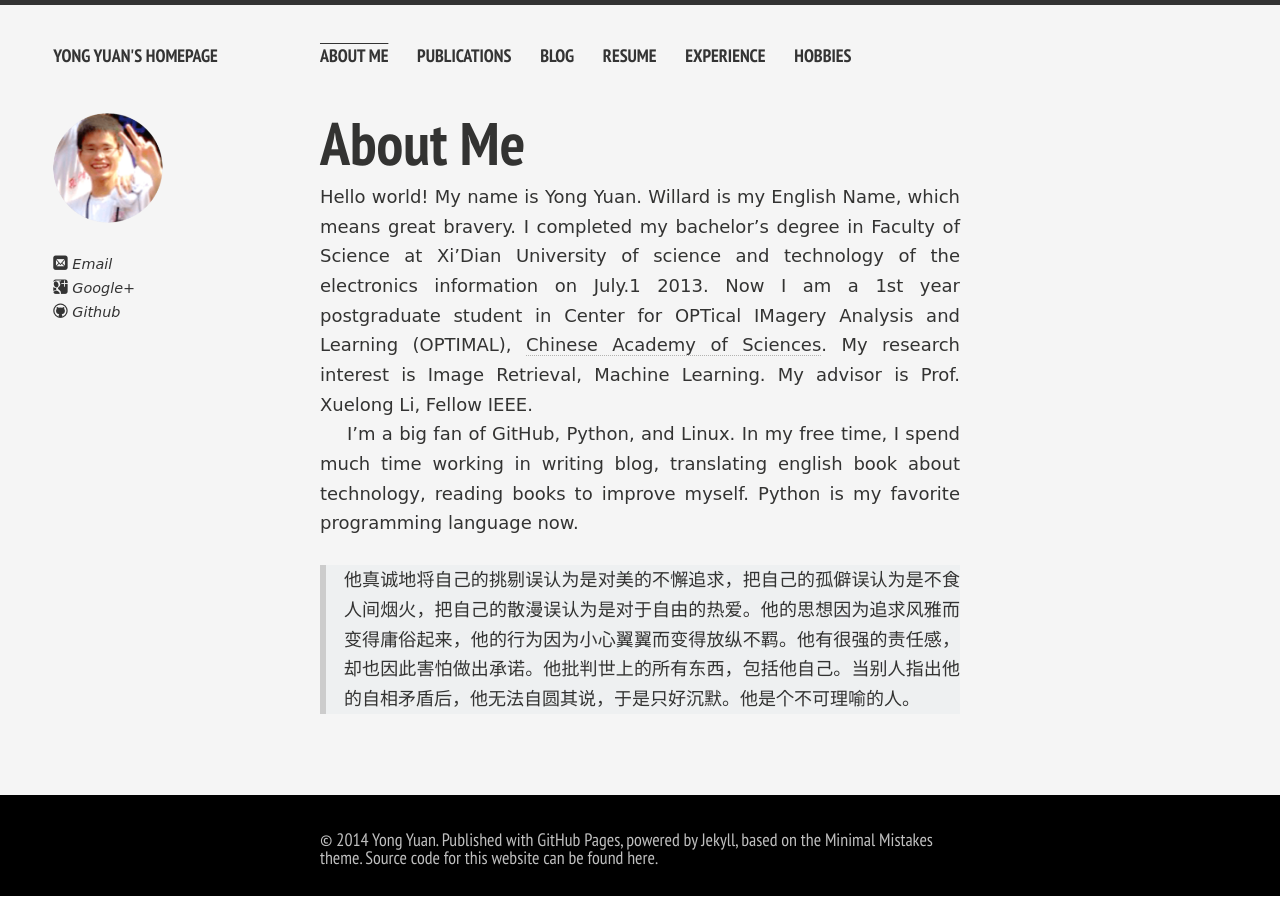
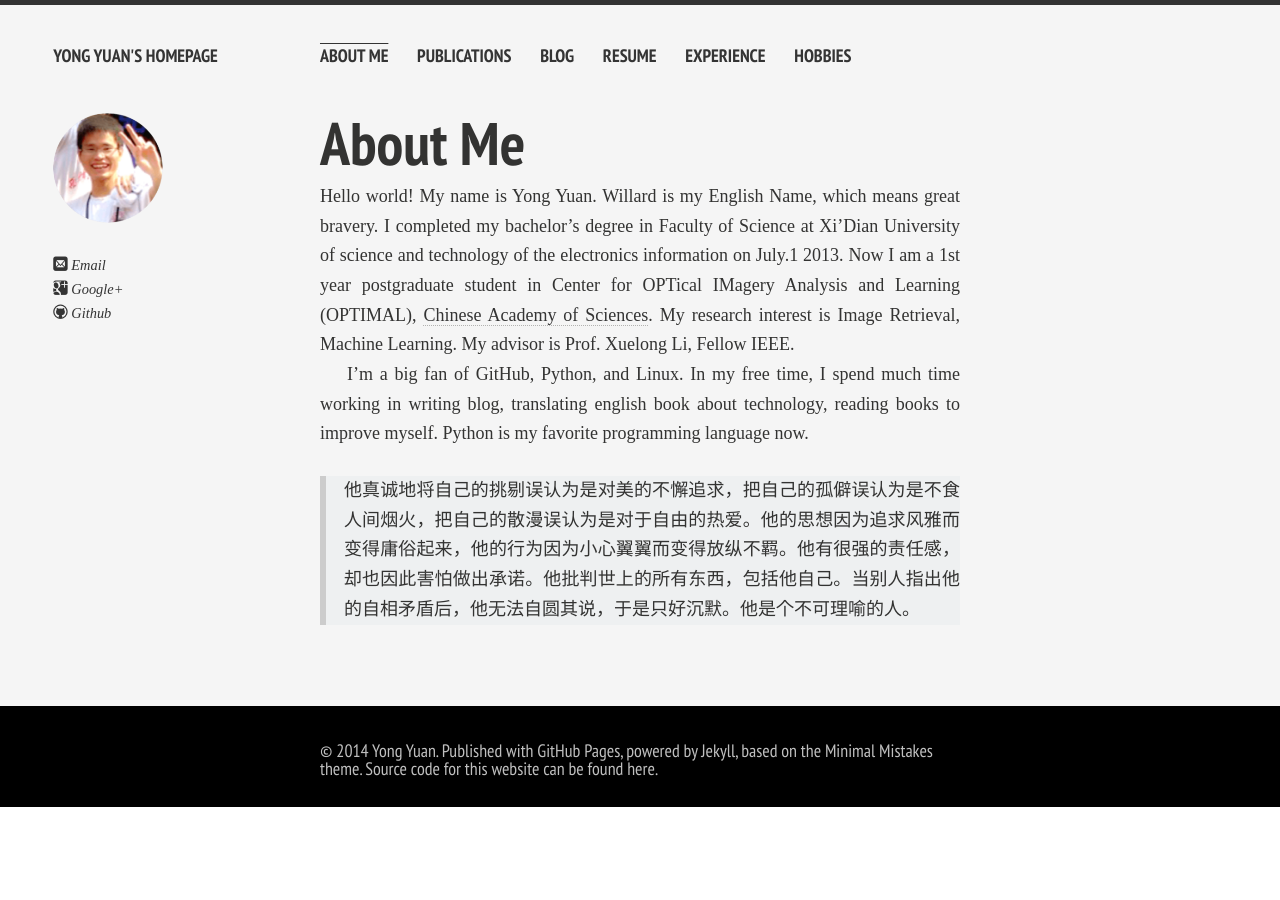
Before and after one commit to yihuicao/willard-yuan.github.com, a Jekyll site: the page built from index.md, in a window 1280 px wide. Built offline with Jekyll 4.4.1, drawn with Linux system fonts in a browser that asks for light colours; nearby versions of some CDN libraries; some web fonts are replaced; Markdown is read by kramdown in place of the engine named in the settings.

Commit message:
Update main.css

```diff
--- a/assets/css/main.css
+++ b/assets/css/main.css
@@ -1,3 +1,6 @@
+@import url(http://fonts.googleapis.com/css?family=Galdeano);
+@import url(http://fonts.googleapis.com/css?family=Electrolize);
+@import url(http://fonts.googleapis.com/css?family=Cuprum);
 article,aside,details,figcaption,figure,footer,header,hgroup,main,nav,section,summary{display:block;}
 audio,canvas,video{display:inline-block;}
 audio:not([controls]){display:none;height:0;}
@@ -247,7 +250,7 @@
 .form-search .radio,.form-search .checkbox,.form-inline .radio{padding-left:0;margin-bottom:0;vertical-align:middle;}
 .form-search .radio input[type="radio"],.form-search .checkbox input[type="checkbox"]{float:left;margin-left:0;margin-right:3px;}
 /*html{background-color:#ffffff;font-family:'PT Serif',serif;font-color:#333332;font-size:90%;}*/
-html{background-color:#ffffff;font-family: "Quantico","Luxi Sans","DejaVu Sans",Tahoma,"Hiragino Sans GB",STHeiti,"微软雅黑",sans-serif !important;font-color:#333332;font-size:90%;}
+html{background-color:#ffffff;font-family: font-family:"Galdeano","Hiragino Sans GB","Microsoft YaHei",Trebuchet,"Trebuchet MS",Tahoma,"Lucida Grande","Lucida Sans Unicode",Verdana,sans-serif;font-color:#333332;font-size:90%;}
 .navigation-wrapper{border-top: 5px solid #333;margin:0 auto;width:100%;padding:2em 0 3em;font-family:'PT Sans Narrow',sans-serif;font-weight:700;text-transform:uppercase;}
 .site-name{margin:0 auto;width:100%;display:inline;float:left;width:83.33333333333334%;margin-left:8.333333333333334%;margin-right:8.333333333333334%;margin-bottom:1em;}
 .top-navigation{margin:0 auto;width:100%;display:inline;float:left;width:83.33333333333334%;margin-left:8.333333333333334%;margin-right:8.333333333333334%;margin-bottom:1em;}
```
